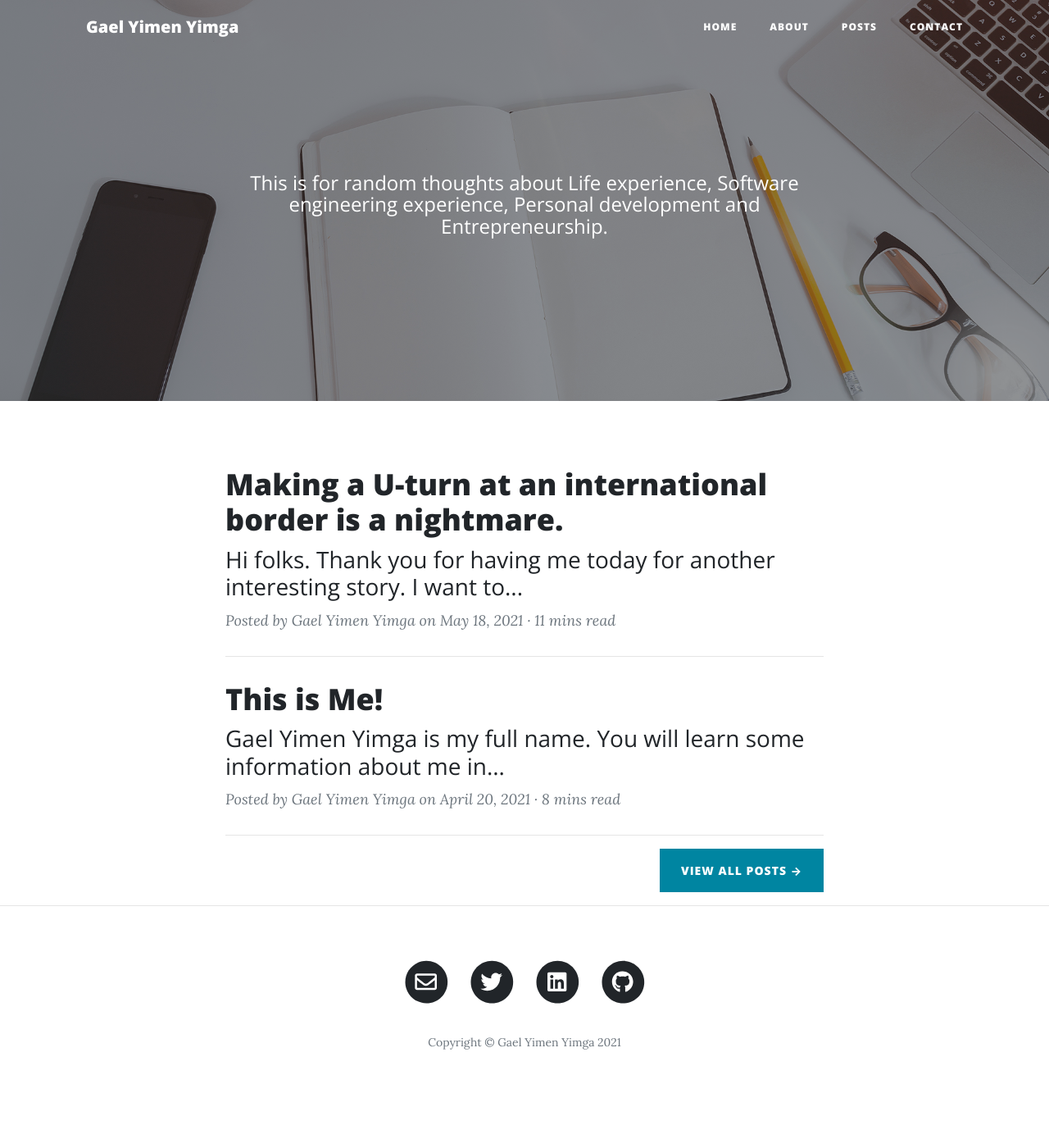
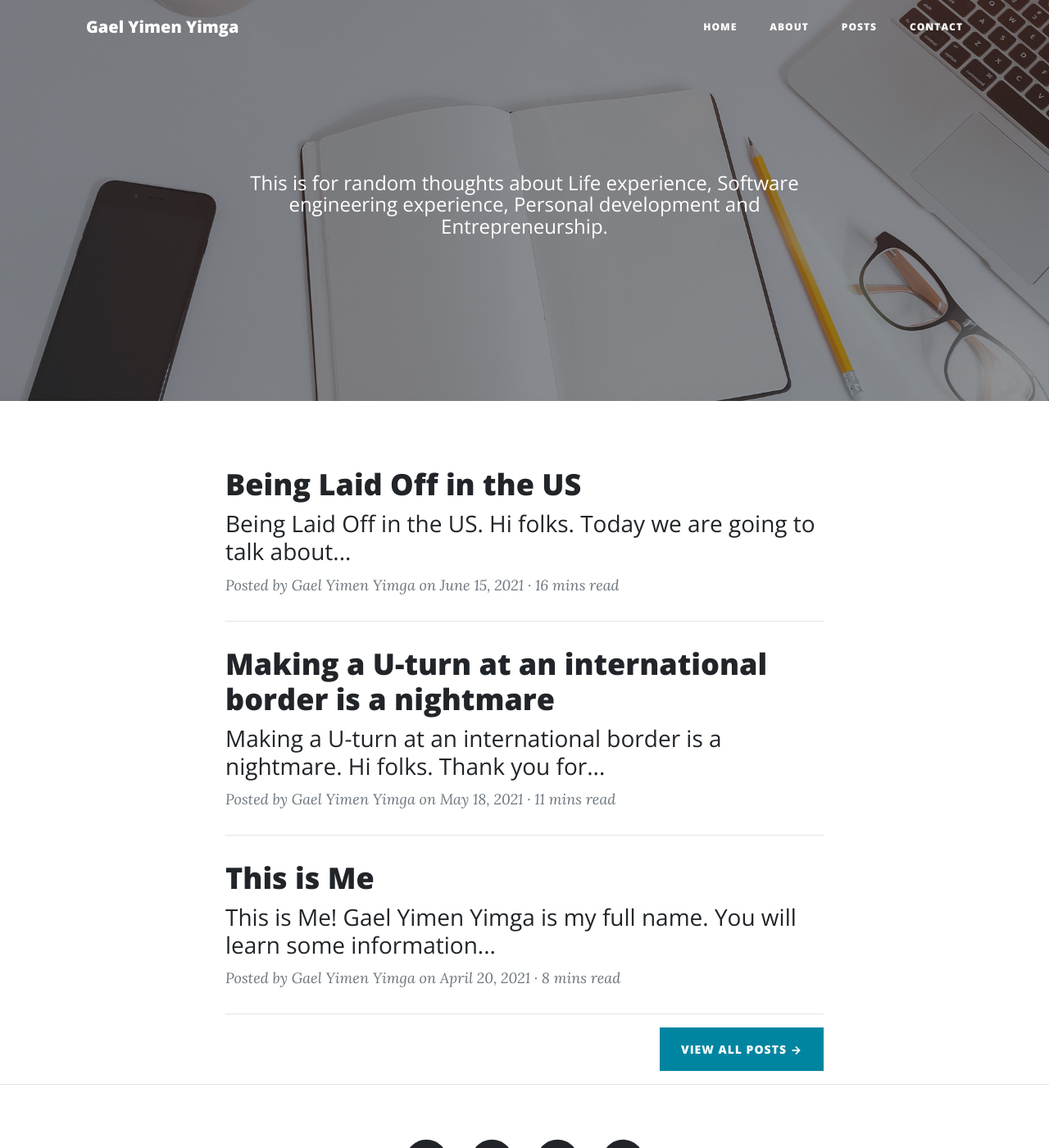
Before and after one commit to yimengael/yims-blog, a Jekyll site: the page built from index.html, in a window 1280 px wide and 1400 px high. Shown: the whole window at 82% size. Built offline with Jekyll 4.4.1, drawn with Linux system fonts in a browser that asks for light colours; part of the change alters nothing that is shown.

Commit message:
Publishing article about being laid off.

```diff
--- a/_posts/2021-04-20-this-is-me.html
+++ b/_posts/2021-04-20-this-is-me.html
@@ -1,9 +1,10 @@
 ---
 layout: post
-title:  "This is Me!"
+title:  "This is Me"
 date:   2021-04-20 12:40:58 -0800
 background: '/img/posts/This-Is-Me.jpg'
 ---
+<h1>This is Me!</h1>
 <p><code>Gael Yimen Yimga</code> is my full name. You will learn some information about me in the next lines. Does that name sounds familiar to you? Probably not. Do not worry, we will talk about it later. Stay tuned!!!</p>
 <p>Really what are you doing here? What and Why do you want to know about me? Are you still there? I’m surprised why you are still reading this article about someone who is not even famous. It is not like I’m a super star or an astronaut or even a successful business owner or even whatever you can think about. I’m none of those.</p>
 <p>If you are still there, I assume you want to know more about me. Please whatever you will learn here is strictly personal and should be used as such. So, let’s go …</p>
--- a/_posts/2021-05-18-u-turn-international-border.html
+++ b/_posts/2021-05-18-u-turn-international-border.html
@@ -1,9 +1,10 @@
 ---
 layout: post
-title:  "Making a U-turn at an international border is a nightmare."
+title:  "Making a U-turn at an international border is a nightmare"
 date:   2021-05-18 12:40:58 -0800
 background: '/img/posts/Peace-Of-Arch.png'
 ---
+<h1>Making a U-turn at an international border is a nightmare.</h1>
 <p>Hi folks. Thank you for having me today for another interesting story. I want to share with you guys an experience I recently had the weekend of Eid this year. On the weekend of May 16th, my wife and I decided to visit the <code>Peace of Arch</code> as one of the activities of the celebration of our sixth anniversary in Blaine, Washington. The <code>Peace of Arch</code> for those who are not familiar, is the international bound between Canada and United States in Washington state.</p>
 <p>We went to the resort hotel called <code>Semiahmoo</code> in Blaine on Saturday afternoon. We checked in and occupied our room. We (kids, wife and I) were exhausted after the two- and half-hour road trip. We had a couple of events to attend after a nap of about 2 hours.</p>
 <p>The next day, we woke up around 11:00 am. We took the shower, and dressed up. The kids were excited and my wife too. I’m sorry that I can’t share the pictures for a matter of privacy. We jumped into the car, and we started our travel to the <code>Peace of Arch</code>. The day was sunny. People outside were enjoying the sun. Slowly, we were driving the road that leads to the <code>Peace of Arch</code>. After about 20 minutes of driving, there was a first roundabout, we took the second exit that goes to the 2nd street, then we took a second round about to follow the 2nd street again, and we saw a place where there was a lot of cars parked, and we were confused. We thought we were at the wrong place because we could not barely identify the <code>Peace of Arch</code>. The number of cars was meaning may be there was a special event and that we were not concerned about.</p>
--- /dev/null
+++ b/_posts/2021-06-15-being-laid-off-in-the-us.html
@@ -0,0 +1,45 @@
+---
+layout: post
+title:  "Being Laid Off in the US"
+date:   2021-06-15 12:47:58 -0800
+background: '/img/posts/Being-Laid-Off-In-The-Us.png'
+---
+<h1>Being Laid Off in the US.</h1>
+<p>Hi folks. Today we are going to talk about another experience of mine. <code>Being laid off in the US</code>. How does that sound? Have you ever been laid off from a company in the US? Please do not forget to share your experience with me in the email. I will avoid using the name of the company for free advertising. So, let&rsquo;s go.</p>
+<p>I have been in the US for about 6 years now, I have been working for the company for about 3 years. I first joined the company as a contractor. After 4 months, I got converted from contractor to full time employee. I could have chosen to continue as a contractor, but the FTE offer came with some <em>&ldquo;benefits&rdquo;</em>, that along the way I did not see that as benefits at all. Please notice that this is my opinion.</p>
+<p>The American system is kind of tricky and if you do not understand it, you will think you earn some benefits, but in fact, it is not the case. The main rule you should keep in mind when leaving in the US is that <code>nothing is free in this country</code>. Even though you have the feeling that something is given to you for free, be careful, there is a catch somewhere. Given that assumption, then let move on.</p>
+<h2>What does be laid off mean?</h2>
+<p>Simply spoken, <a href="#corpfinance">[2]</a> being laid off refers to a temporary or permanent termination of work contract by an employee because of reasons relating to the business. <a href="#fairygodboss">[3]</a> A layoff is usually and involuntary separation between an employer and an employee that occurs <code>through no fault of the employee</code>. Get me right guys, <em>it happens through no fault of the employee</em>.</p>
+<p>According to Wikipedia, <a href="#wikipedia">[1]</a> A layoff or downsizing is the temporary suspension or permanent termination of employment of an employee or, more commonly, a group of employees for business reasons, such as personnel management or downsizing an organization.</p>
+<p>Sometimes companies can encounter financial crisis, or organizational, restructuring difficulties. To overcome these, managers sometimes make the decision to lay off in order to save money and have a better global view of the future. The laying off often affects the employees but also the companies themselves. So, we should not always see the lay-off as having negative impacts only from the point of view of employee, because employers can also suffer from it.</p>
+<h2>How I got laid off</h2>
+<p>My company was offering a benefit of paternity leave if you had a child that was born. The paternity leave was for three months that is equivalent of 12 weeks paid 100%. I came back from my paternity leave around mid of January 2020. I spent about one month and the Covid break-through started.</p>
+<p>The company was already suffering from the consequences of Covid-19 in Asia, because China and other Asian countries were impacted long time ago. In order to overcome the situation, the management of the company decided to take some measures to reduce the workforce. Since, I was not at work for a good period, there was information that I could not be aware of. You know in companies, during lunch time and break, colleagues often exchange information on rumors that are circulating.</p>
+<p>When I got back from leave, I noticed several people quitting and I wasn&apos;t sure why. I wasn&apos;t worried because I just thought that they had found better opportunities elsewhere. Anyway, I&apos;ll spare you some details and get straight to the point. Two days before my layoff, the management of my company did an interview on regional TV, and they said that the Covid-19 is hitting the business hardly and that the business figures of the company are taking a huge hit and that the company will have to lay off 500 people on its HQ site.</p>
+<p>That was very strong information. The next day the rumors started. People were very agitated. We could feel the fear in the air. Everyone was in panic, and I could notice people wondering who will be impacted. In another sense, the work also continued, the stand-up meetings, the design meetings were proceeding normally. You know those meetings for people in software industry. I went to lunch break with a new colleague who had just joined the team. We talked about it. Based on our conversation, we felt no reasons to be afraid because our team was rather motivated, and we were delivering all our work normally. You know in this kind of situation; nothing is normal until the plan is made real. After the break, around 3:00 pm, I noticed that some people were pasting notices to reserve certain meeting rooms. This way of doing things was not usual. I got up from my seat and try to walk around my floor. I noticed that about 80% of the meeting rooms were marked <code>&quot;reserved for meeting&quot;</code>. I began to understand that the situation was becoming critical.</p>
+<p>After work, I came home. We followed the evening newspaper. My wife followed the news and we talked about it. Neither my wife nor I were worried but since it was about 500 people, a side of our heart was said <em>what if we were impacted</em>.</p>
+<p>The next day I went to work, and the day was going well. I noticed that the rooms that had the reserved words had back and forth movements. People were coming in and coming out from those rooms. I began to imagine that it was the people who were to be fired entering there.</p>
+<p>At exactly 10:45 AM, I received a message from a manager. We had a meeting at 11:00 AM. Since I was working with the new hire guys on a project. After receiving the message, I told him we are having a meeting and was surprised at his response. He said to me: &quot;You have a meeting. I do not have a meeting.&quot; After I was told that, I understood that it was a special meeting to which I was invited. And I also noticed that he was aware of something that I was not. I suddenly understood that something was not smelling good.</p>
+<p>At 10:55 AM, I started to go to the meeting room where I was invited. The room was on the top floor of the building. The room was not easy to find. I was nervous. I was trying to understand what the purpose of that meeting was. Also, I had a kind of sense of the meeting, it was probably related to the layoff. When I opened the door of the meeting room, there were several people in the room, about 50 people. The meeting had already started. There was a lady who was explaining what was to happen. The atmosphere was sad, gloomy. Lots of people were nervous, not sure about their future. You could read that on their face. It looks like you&apos;re in a legal decision-making room. Everyone was sad. I noticed that there was also a lady from my team who was also called to the meeting.</p>
+<p>At that time, I immediately knew that I was impacted by the layoff. There were a few managers who gave recommendations on what to do, who to contact, how should we get our royalties, directions to follow once we will be out of the building. At the end of the meeting, they gave us our layoff notice in an envelope with a lot of other necessary documents. They also told us that we had two hours to copy our data and hand over our computer and work badge. After leaving the meeting room, I called my wife and announced the news to her. She was at work and could not stand up. She was confused on the phone. She was totally devastated. Yes, with all the reasons, because she was pregnant.</p>
+<p>I returned to my desk to collect my data and hand over my computer. I was unsettled, very devastated, I did not realize what was happening to me. I immediately bought a storage space on Google cloud to be able to store my data. I paid $19.99 for one-year storage on 100GB. When I finished, I still wanted to stay professional until the end. I kept calm and used the situation to remain highly professional. I wrote an email to say goodbye to my colleagues. When some colleagues got the email, some of the colleagues came across me to express their emotion about the situation that was happening to me. I kept strong around them and told them that it was a random situation and that they do not have to be sad.</p>
+<p>I went to the IT Helpdesk, I handed over my laptop and then I went to the exit and handed over my badge and that was my last day to that company. It was 1:33PM, I did not know where to go. I went to a bus station and sat there for about 30 minutes, thinking of what was happening to me. I was totally devastated. I just had a new baby, and my wife was pregnant. I was thinking about my family. The bus finally came, and I went up. Then I took the train to go back home. When I reached my last station. I thought, it will be very good for me to buy a new computer as I handed over my work computer. So, I went to the mall and bought a new computer. That was one of the best decisions I made from that sad event. That was the beginning of a new adventure.</p>
+
+<h2>How to behave when you got laid off</h2>
+<p>Being laid off is a situation that can happen to anyone as an employee. The best approach to take is to stay calm. Yes, that is true that when someone is laid off, that person feels like he is a total failure. Do not forget the fact that the layoff has nothing to do with your performance or anything related to you. The layoff is a way for the company to catch breath after a situation. The fact that you have been laid off will never been counted against you in a hiring process.</p>
+<p>A second approach to handle a lay off is to put in place a plan on how you will tackle the situation. Some people prefer to take some days to process everything. Then, you must put in place a plan to find a new job as soon as possible to make sure that you do not become obsolete or that the layoff takes control of your personality.</p>
+<p>Third, after you got laid off, you will receive a lot of messages of comfort. Amongst those messages, people are sending you some managers&rsquo; email addresses from other companies that are hiring. People are also willing to help you find a job as soon as possible. Please be gentle, be kind with them. Don&rsquo;t be scared, just be yourself and take all the messages as welcome so that you can find you way. In that kind of situation, you need to keep in touch with people, and to be honest, you need other to help you. Any help that you can have to get on your feet as quickly as possible is welcome.</p>
+<p>The fourth way of overcoming a lay off is to avoid staying alone. Keep in contact with people, talk about your layoff, because you do not know where your next job will come from. Sometimes people have opportunity, but they do not know how to share. So, if you talk about your situation, people can see an opportunity to hire you.</p>
+<p>&nbsp;</p>
+
+<h2>Lessons to learn after being laid off</h2>
+<p>I&rsquo;m sure that people who have been laid off in the past can have many lessons that they can share with others. I will take the following paragraphs to enumerate some that I learned from my layoff.</p>
+<p>First, when you work in a company, take your time to have lunch with your colleagues. During lunch time, people share some good information that can be considered as rumors. But never forget this talk that says: &ldquo;<em>There is no smoke without fire.</em>&rdquo;. Everything that you hear during lunch time, take it seriously and you will never be surprised by an event in your company.</p>
+<p>Secondly, if you work for a High-Tech company, whichever level you are in the company, never stop learning. Learn the evolution and the updates in your domain, learn the technology stacks you are using, read about new developments, when you hear about a new concept, please dig in to know more about it, in a nutshell, keep learning. The more you learn, the better you will be ready to get another job.</p>
+<p>Thirdly, another lesson, I learned from being laid off, is that you must create some passive sources of income. Companies do not like the fact that employees share their time with the work and their own business. The reality is other. When you have done your work with your company, when you are home, you can work on your personal project to develop some other source of income. Today with the internet, you can create multiple sources of income as creating a YouTube channel, create an e-commerce business and so on. With those activities, there is no conflicts of interest with your company work.</p>
+<p>I&rsquo;ve shared some lessons that I think I are useful to learn. I&rsquo;m pretty sure there are many lessons to learned from a layoff. Please feel free to let me know your thoughts by emailing at <a href="mailto:yimengael@gmail.com">yimengael@gmail.com</a></p>
+
+<h2>References</h2>
+<p id="wikipedia">[1] <a href="https://en.wikipedia.org/wiki/Layoff">https://en.wikipedia.org/wiki/Layoff</a></p>
+<p id="corpfinance">[2] <a href="https://corporatefinanceinstitute.com/resources/careers/jobs/laid-off/">https://corporatefinanceinstitute.com/resources/careers/jobs/laid-off/</a></p>
+<p id="fairygodboss">[3] <a href="https://fairygodboss.com/articles/laid-off">https://fairygodboss.com/articles/laid-off</a></p>
```
Also changed, not shown: _posts/being-laid-off-in-the-us.markdown (deleted), img/posts/Being-Laid-Off-In-The-Us.png (added).
